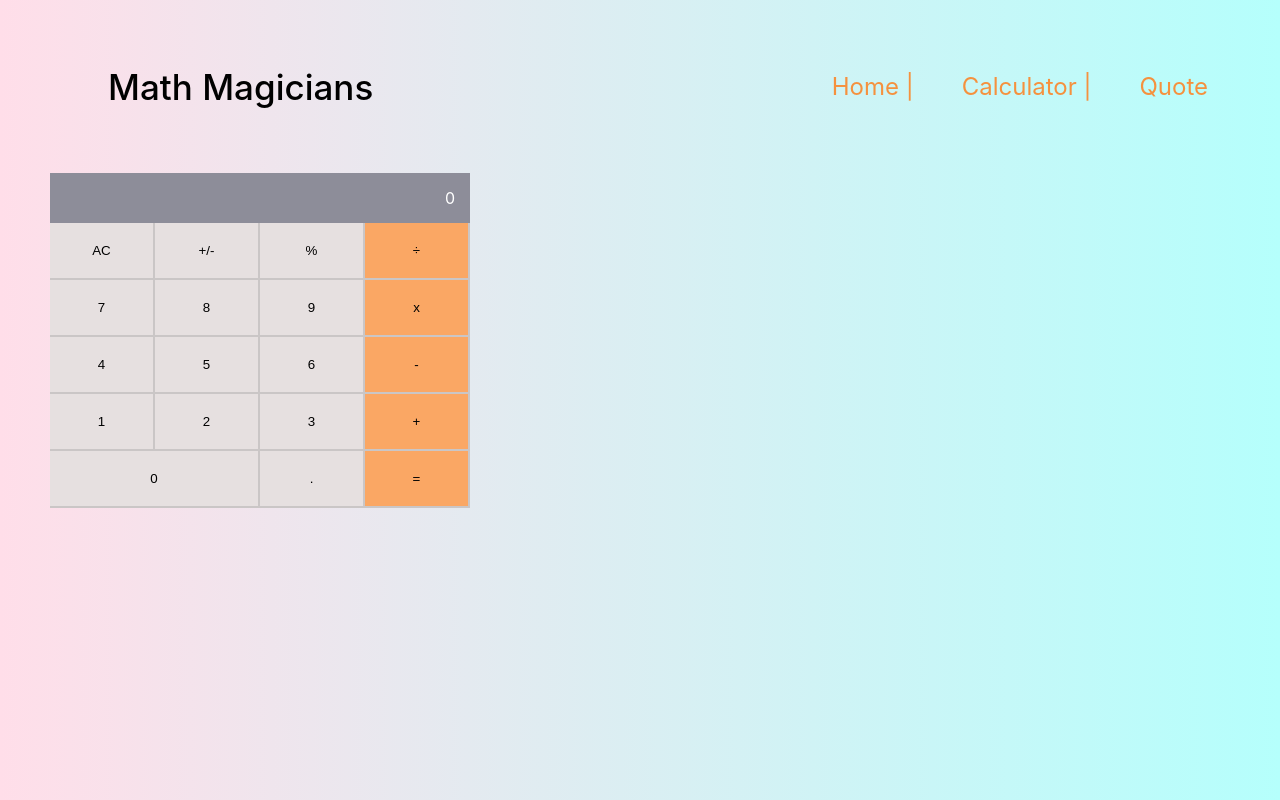
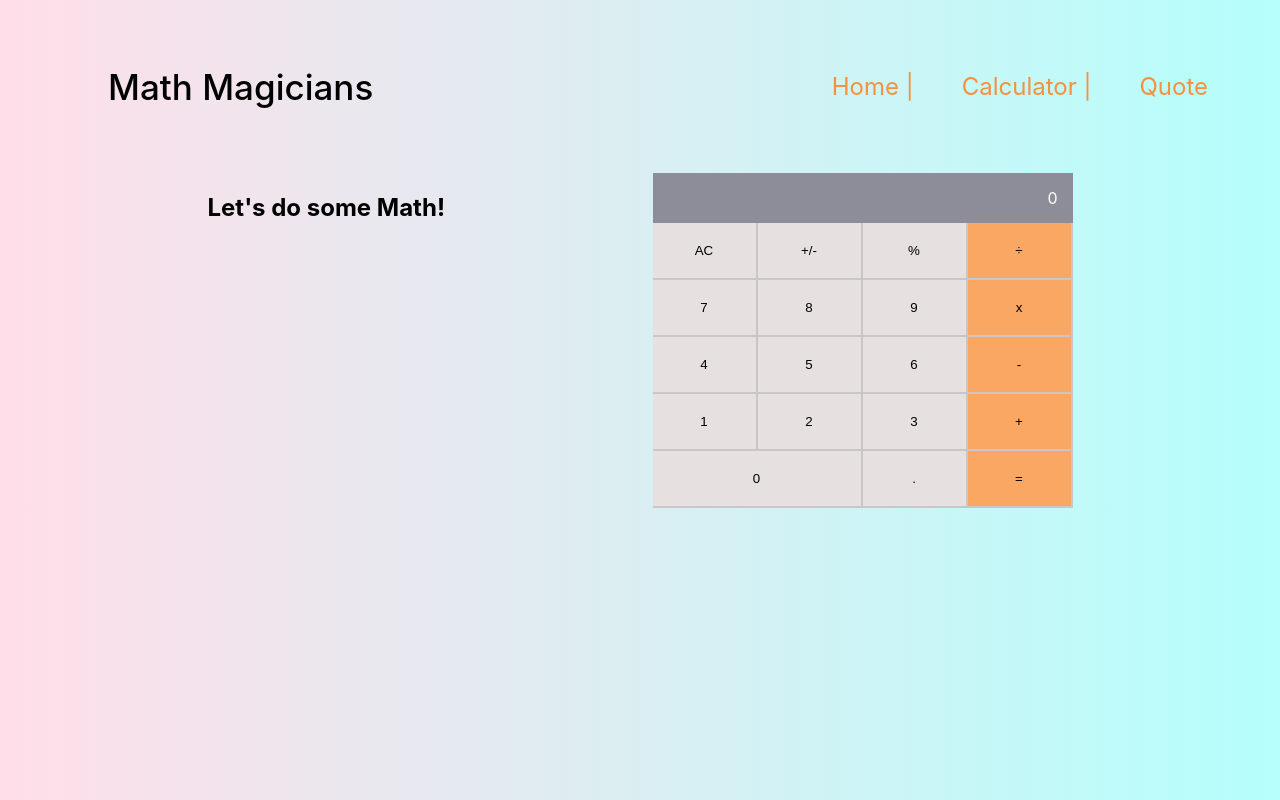
Before and after one commit to Abe1able/Math-Magicians, a React (Create React App) app: page /calculator in a window 1280 px wide. Built offline with nearby package versions, Linux system fonts and the light colour scheme.

Commit message:
Make app similar to wireframe

```diff
--- a/src/App.css
+++ b/src/App.css
@@ -3,9 +3,13 @@ body {
   background-image: linear-gradient(90deg, #ffdee9 0%, #b5fffc 100%);
 }
 
+.main_container {
+  display: flex;
+  justify-content: space-evenly;
+}
+
 .container {
   width: 420px;
-  padding-left: 50px;
 }
 
 .row-div {
--- a/src/components/Calculator.js
+++ b/src/components/Calculator.js
@@ -10,6 +10,10 @@ const Calculator = () => {
   };
 
   return (
+    <div className="main_container">
+      <div className="text">
+        <h2>Let&apos;s do some Math!</h2>
+      </div>
       <div className="container">
         <div className="row-div">
           <div className="result">
@@ -48,6 +52,7 @@ const Calculator = () => {
           <button type="button" className="orange-cell" onClick={onClickHandler}>=</button>
         </div>
       </div>
+    </div>
   );
 };
 
```
Lines whose indentation alone changed are shown as unchanged.
